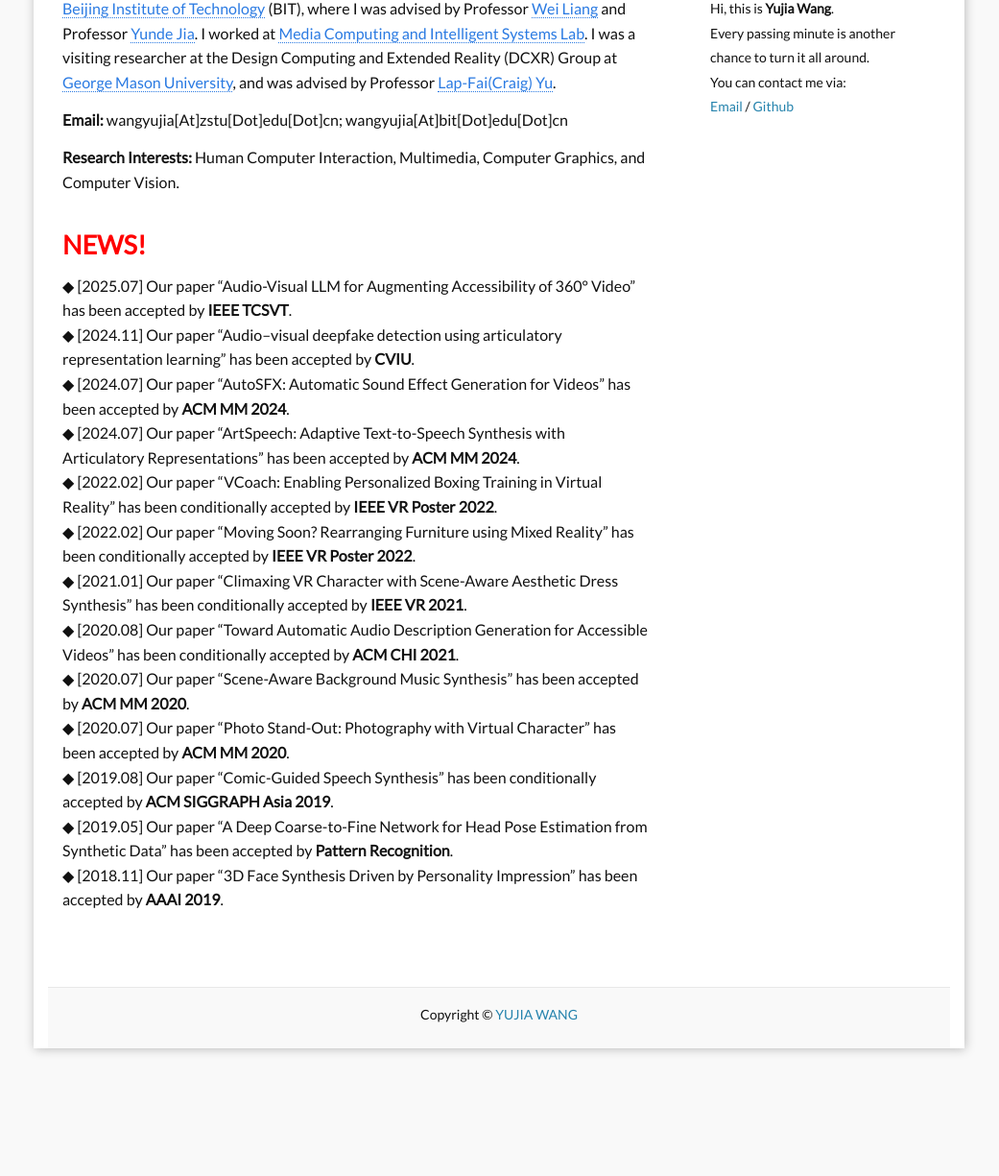
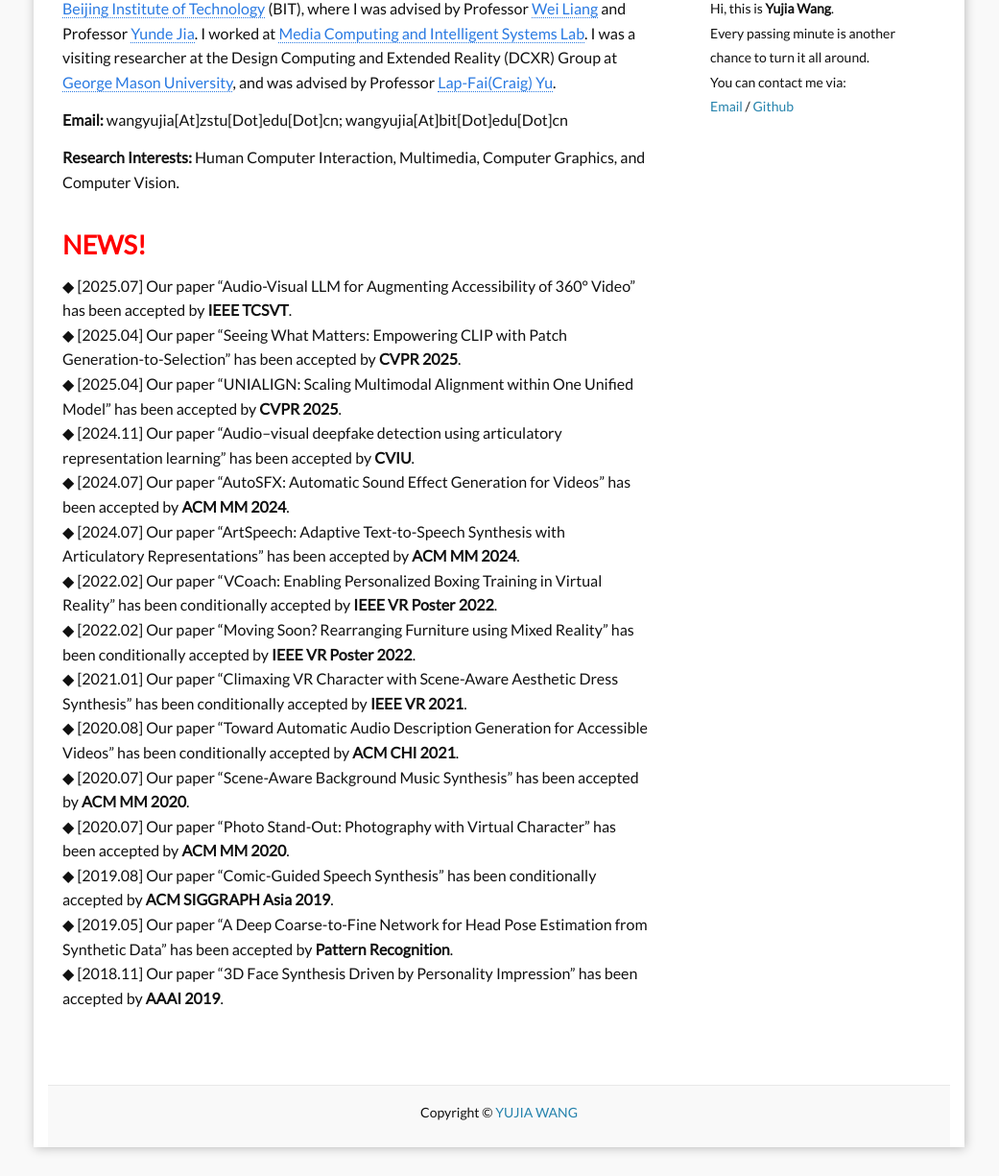
Before and after one commit to bitwangyujia/research, a Jekyll site: the page built from a_home.md, in a window 1280 px wide, cut to the strip 367-1592 px from the top of the page. Shown: the whole strip at 96% size, without its empty margins (120-1161 px from the left). Built offline with Jekyll 4.4.1, drawn with Linux system fonts in a browser that asks for light colours; before the commit the page ends 1489 px from its top, so only the background shows below that.

Commit message:
Update a_home.md

```diff
--- a/a_home.md
+++ b/a_home.md
@@ -27,6 +27,10 @@
 
 ◆ [2025.07] Our paper “Audio-Visual LLM for Augmenting Accessibility of 360° Video” has been accepted by **IEEE TCSVT**.
 <br>
+◆ [2025.04] Our paper “Seeing What Matters: Empowering CLIP with Patch Generation-to-Selection” has been accepted by **CVPR 2025**.
+<br>
+◆ [2025.04] Our paper “UNIALIGN: Scaling Multimodal Alignment within One Unified Model” has been accepted by **CVPR 2025**.
+<br>
 ◆ [2024.11] Our paper “Audio–visual deepfake detection using articulatory representation learning” has been accepted by **CVIU**.
 <br>
 ◆ [2024.07] Our paper "AutoSFX: Automatic Sound Effect Generation for Videos" has been accepted by **ACM MM 2024**.
```
